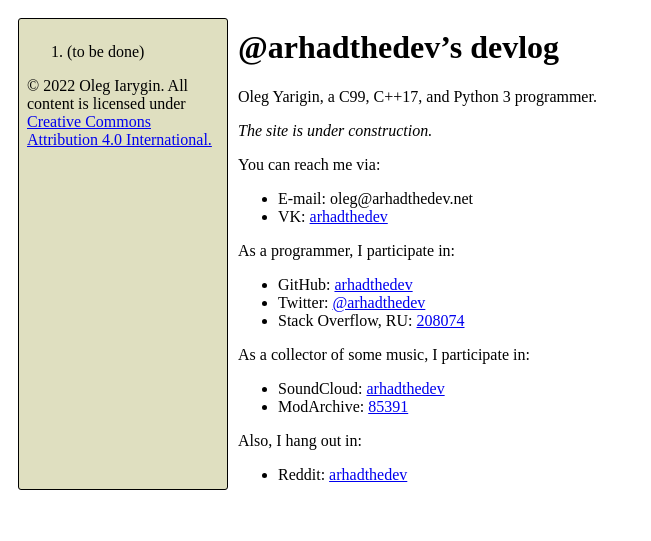
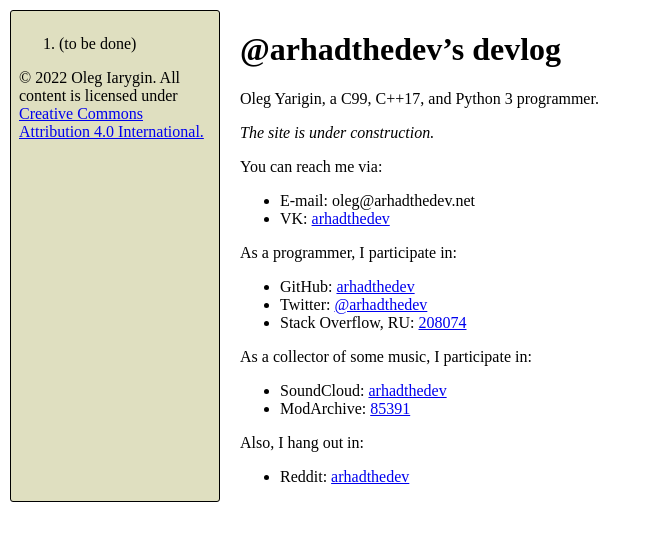
Before and after one commit to arhadthedev/arhadthedev, a Jekyll site: the page built from index.htm, in a window 1280 px wide. Shown: the top 541 px of the page, without its empty margins (0-651 px from the left). Built offline with Jekyll 4.4.1, drawn with Linux system fonts in a browser that asks for light colours.

Commit message:
Adjust margins and padding

```diff
--- a/_layouts/default.html
+++ b/_layouts/default.html
@@ -9,6 +9,7 @@ layout: compress
 		<style>
 			body {
 				display: flex;
+				margin: 0pt;
 				max-width: 936px;
 			}
 
@@ -24,6 +25,7 @@ layout: compress
 			main {
 				flex-grow: 1;
 				font-size: 1.25;
+				margin: 10px;
 			}
 		</style>
 	</head>
```
